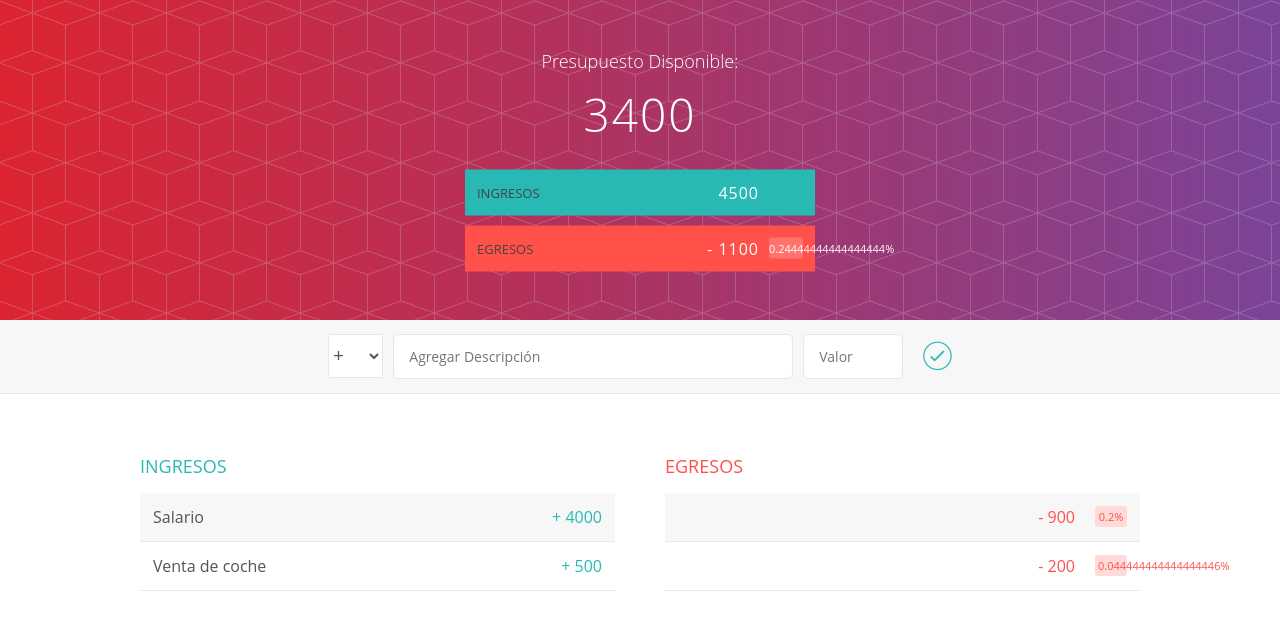
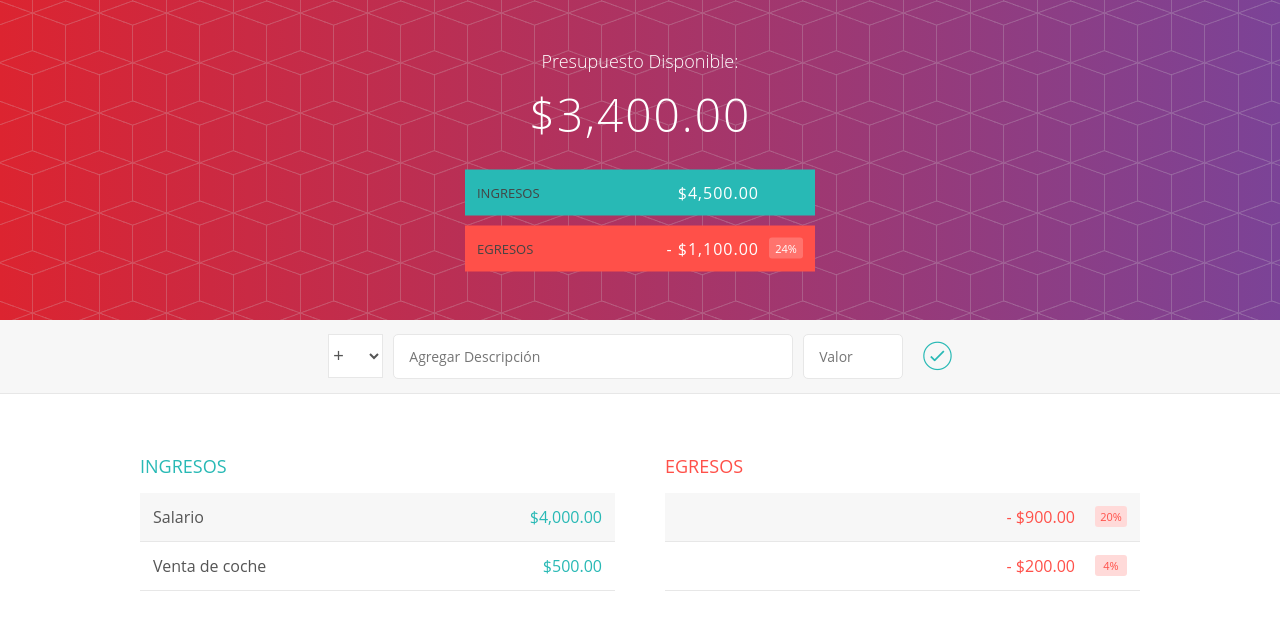
Before and after one commit to VicenteMza/angularRepo, an Angular app in the folder app_de_presupuesto/: page / in a window 1280 px wide. Shown: the top 630 px of the page. Built offline with nearby package versions, Linux system fonts and the light colour scheme.

Commit message:
uso de pipe en los html de los componentes que muestran valores

```diff
--- a/app_de_presupuesto/src/app/cabecero/cabecero.component.html
+++ b/app_de_presupuesto/src/app/cabecero/cabecero.component.html
@@ -4,12 +4,12 @@
             Presupuesto Disponible:
         </div>
 
-        <div class="presupuesto_valor">{{presupuestoTotal}}</div>
+        <div class="presupuesto_valor">{{presupuestoTotal | currency:'ARS':'$':'1.2-2'}}</div>
 
         <div class="presupuesto_ingreso limpiarEstilos">
             <div class="presupuesto_ingreso--texto">Ingresos</div>
             <div class="right">
-                <div class="presupuesto_ingreso--valor">{{ingresoTotal}}</div>
+                <div class="presupuesto_ingreso--valor">{{ingresoTotal | currency:'ARS':'$':'1.2-2'}}</div>
                 <div class="presupuesto_ingreso--porcentaje">&nbsp;</div>
             </div>
         </div>
@@ -17,9 +17,9 @@
         <div class="presupuesto_egreso limpiarEstilos">
             <div class="presupuesto_egreso--text">Egresos</div>
             <div class="right limpiarEstilos">
-                <div class="presupuesto_egreso--valor">- {{egresoTotal}}</div>
+                <div class="presupuesto_egreso--valor">- {{egresoTotal | currency:'ARS':'$':'1.2-2'}}</div>
                 <div class="presupuesto_egreso--porcentaje"
-                >{{porcentajeTotal}}%</div>
+                >{{porcentajeTotal | percent}}</div>
             </div>
         </div>
     </div>
--- a/app_de_presupuesto/src/app/egreso/egreso.component.html
+++ b/app_de_presupuesto/src/app/egreso/egreso.component.html
@@ -5,8 +5,8 @@
         <div *ngFor="let egreso of egresos " class="elemento limpiarEstilos" >
             <div class="elemento_descripcion">{{egreso.descripcion}}</div>
             <div class="right limpiarEstilos">
-                <div class="elemento_valor">- {{egreso.valor}}</div>
-                <div class="elemento_porcentaje">{{calcularPorcentaje(egreso)}}%</div>
+                <div class="elemento_valor">- {{egreso.valor | currency:'ARS':'$':'1.2-2'}}</div>
+                <div class="elemento_porcentaje">{{calcularPorcentaje(egreso) | percent}}</div>
                 <div class="elemento_eliminar">
                     <button class="elemento_eliminar--btn" (click)="eliminarEgreso(egreso)"><i class="ion-ios-close-outline"></i></button>
                 </div>
--- a/app_de_presupuesto/src/app/ingreso/ingreso.component.html
+++ b/app_de_presupuesto/src/app/ingreso/ingreso.component.html
@@ -5,7 +5,7 @@
         <div *ngFor="let ingreso of ingresos " class="elemento limpiarEstilos">
             <div class="elemento_descripcion">{{ingreso.descripcion}}</div>
             <div class="right limpiarEstilos">
-                <div class="elemento_valor">+ {{ingreso.valor}}
+                <div class="elemento_valor">{{ingreso.valor | currency:'ARS':'$':'1.2-2'}}
                 </div>
                 <div class="elemento_eliminar">
                     <button class="elemento_eliminar--btn">
```
